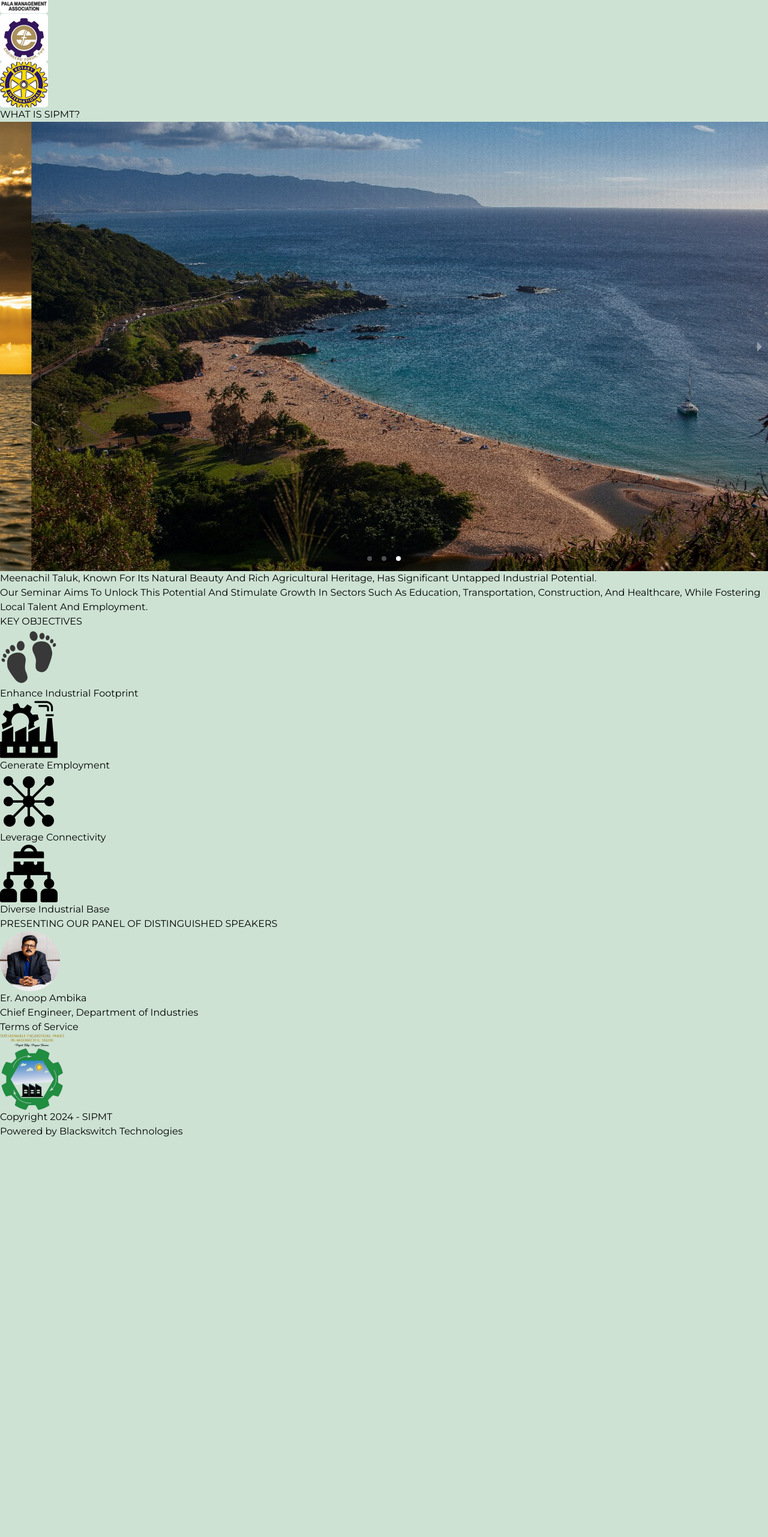
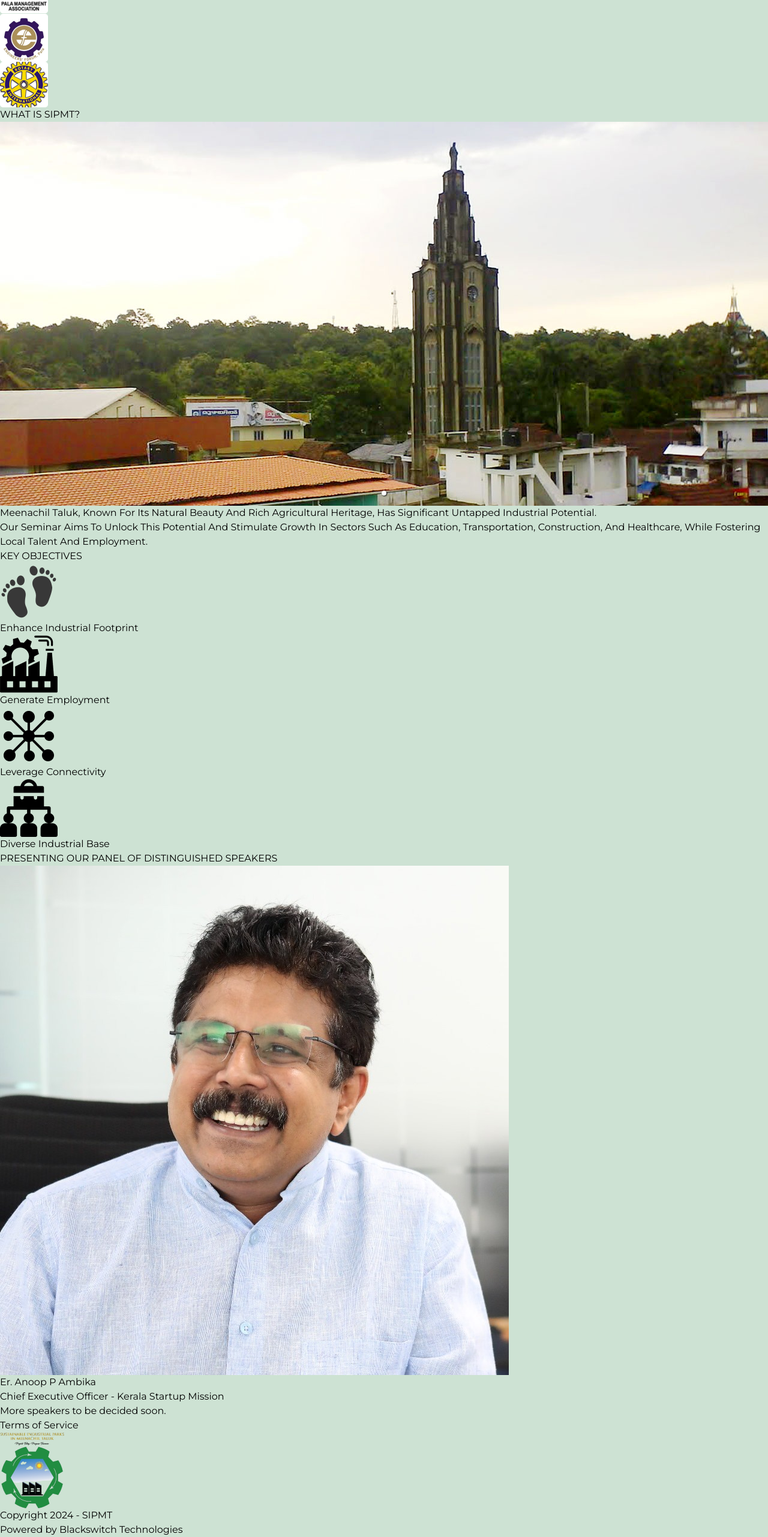
Before and after one commit to ashishgeorge-1/sipmt, a React (Vite) app: page / in a window 1280 px wide. Shown: the part 1721-4283 px from the top of the page at 60% size. Before the commit the page ends 3619 px from the top, so only its background shows below. Built offline with nearby package versions, Linux system fonts and the light colour scheme.

Commit message:
added some things

```diff
--- a/src/pages/LandingPage.jsx
+++ b/src/pages/LandingPage.jsx
@@ -15,7 +15,7 @@ import key1 from "../assets/key1.png";
 import key2 from "../assets/key2.png";
 import key3 from "../assets/key3.png";
 import key4 from "../assets/key4.png";
-import anoop from "../assets/anoop.png";
+import anoop from "../assets/anoop.jpeg";
 import slide1 from "../assets/pala-kerala-tourism-entry-fee-timings-holidays-reviews-header.jpg";
 import slide2 from "../assets/slide2.jpeg.jpg";
 import slide3 from "../assets/slide3.jpeg.jpg";
@@ -137,12 +137,7 @@ function LandingPage() {
                 <div>
                   <img src={slide1} alt="Slide 1" className="w-full h-auto" />
                 </div>
-                <div>
-                  <img src={slide2} alt="Slide 2" className="w-full h-auto" />
-                </div>
-                <div>
-                  <img src={slide3} alt="Slide 3" className="w-full h-auto" />
-                </div>
+
               </Carousel>
             </div>
             <div className="flex flex-col md:flex-row justify-between gap-8">
@@ -214,11 +209,15 @@ function LandingPage() {
                   alt="Er. Anoop Ambika"
                   className="w-32 h-32 rounded-full object-cover mb-4"
                 />
-                <h3 className="text-xl mb-2">Er. Anoop Ambika</h3>
+                <h3 className="text-xl mb-2">Er. Anoop P Ambika</h3>
                 <p className="text-center">
-                  Chief Engineer, Department of Industries
+                Chief Executive Officer - Kerala Startup Mission
                 </p>
+                <h2 className="text-lg font-bold text-[#043C2C] mb-5 mt-10">
+        More speakers to be decided soon.
+      </h2>
               </div>
+
               {/* Add more speakers here */}
             </div>
           </div>
--- a/src/pages/Speaker.jsx
+++ b/src/pages/Speaker.jsx
@@ -1,6 +1,6 @@
 import React from 'react'
 
-import anoop from '../assets/anoop.png';
+import anoop from '../assets/anoop.jpeg';
 export default function Speaker() {
   return (
     <section className="bg-white py-10 px-5 text-[#1c4330] h-svh">
```
Also changed, not shown: src/assets/anoop.jpeg (added), src/assets/anoop.png (deleted).
